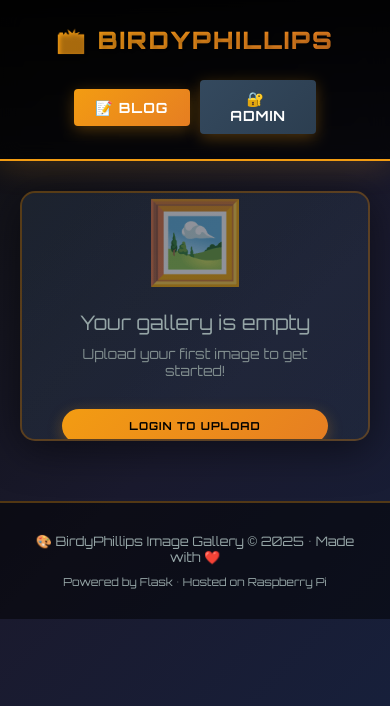
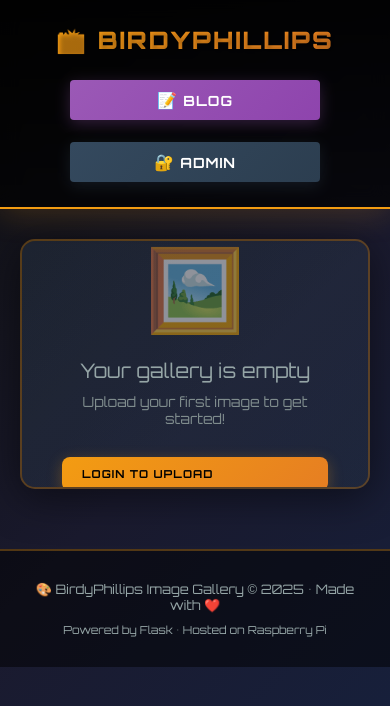
Before and after one commit to birdyphillips/BirdyPhillips, a Flask app: page / in a window 390 px wide. Shown: the top 706 px of the page. Run offline with Flask 3, Linux system fonts and the light colour scheme; data that the repository does not hold is empty.

Commit message:
Improve homepage navigation buttons design
- Add distinct purple gradient for Blog button
- Improve button spacing and alignment with flexbox
- Add proper icon and text spacing with flex layout
- Enhance hover effects and shadows
- Make buttons more visually distinct from each other
- Add responsive flex-wrap for mobile

```diff
--- a/app/templates/index.html
+++ b/app/templates/index.html
@@ -73,19 +73,22 @@
 
         .header-actions {
             display: flex;
-            gap: 10px;
+            gap: 12px;
             align-items: center;
+            flex-wrap: wrap;
         }
 
         .btn {
-            padding: 12px 28px;
+            padding: 12px 24px;
             background: linear-gradient(135deg, #f39c12 0%, #e67e22 100%);
-            border-radius: 25px;
+            border-radius: 8px;
             text-transform: uppercase;
             font-weight: 700;
             text-decoration: none;
             color: #000;
-            display: inline-block;
+            display: inline-flex;
+            align-items: center;
+            gap: 8px;
             transition: all 0.3s ease;
             font-size: 13px;
             letter-spacing: 1px;
@@ -95,7 +98,7 @@
         }
 
         .btn:hover {
-            transform: translateY(-3px);
+            transform: translateY(-2px);
             box-shadow: 0 6px 25px rgba(243, 156, 18, 0.5);
             background: linear-gradient(135deg, #e67e22 0%, #d35400 100%);
         }
@@ -103,14 +106,27 @@
         .btn-secondary {
             background: linear-gradient(135deg, #34495e 0%, #2c3e50 100%);
             color: #ecf0f1;
+            box-shadow: 0 4px 15px rgba(52, 73, 94, 0.3);
         }
 
         .btn-secondary:hover {
             background: linear-gradient(135deg, #2c3e50 0%, #1a252f 100%);
+            box-shadow: 0 6px 25px rgba(52, 73, 94, 0.5);
+        }
+
+        .btn-blog {
+            background: linear-gradient(135deg, #9b59b6 0%, #8e44ad 100%);
+            color: #fff;
+            box-shadow: 0 4px 15px rgba(155, 89, 182, 0.3);
+        }
+
+        .btn-blog:hover {
+            background: linear-gradient(135deg, #8e44ad 0%, #7d3c98 100%);
+            box-shadow: 0 6px 25px rgba(155, 89, 182, 0.5);
         }
 
         .btn-icon {
-            margin-right: 5px;
+            font-size: 16px;
         }
 
         /* Flash Messages */
@@ -388,12 +404,24 @@
                 <h1 class="brand-title">📸 BirdyPhillips</h1>
             </div>
             <div class="header-actions">
-                <a href="{{ url_for('blog.blog_index') }}" class="btn"><span class="btn-icon">📝</span>Blog</a>
+                <a href="{{ url_for('blog.blog_index') }}" class="btn btn-blog">
+                    <span class="btn-icon">📝</span>
+                    <span>Blog</span>
+                </a>
                 {% if session.logged_in %}
-                    <a href="{{ url_for('media.upload') }}" class="btn"><span class="btn-icon">⬆️</span>Upload</a>
-                    <a href="{{ url_for('auth.logout') }}" class="btn btn-secondary"><span class="btn-icon">🚪</span>Logout</a>
+                    <a href="{{ url_for('media.upload') }}" class="btn">
+                        <span class="btn-icon">⬆️</span>
+                        <span>Upload</span>
+                    </a>
+                    <a href="{{ url_for('auth.logout') }}" class="btn btn-secondary">
+                        <span class="btn-icon">🚪</span>
+                        <span>Logout</span>
+                    </a>
                 {% else %}
-                    <a href="{{ url_for('auth.login') }}" class="btn btn-secondary"><span class="btn-icon">🔐</span>Admin</a>
+                    <a href="{{ url_for('auth.login') }}" class="btn btn-secondary">
+                        <span class="btn-icon">🔐</span>
+                        <span>Admin</span>
+                    </a>
                 {% endif %}
             </div>
         </div>
```
